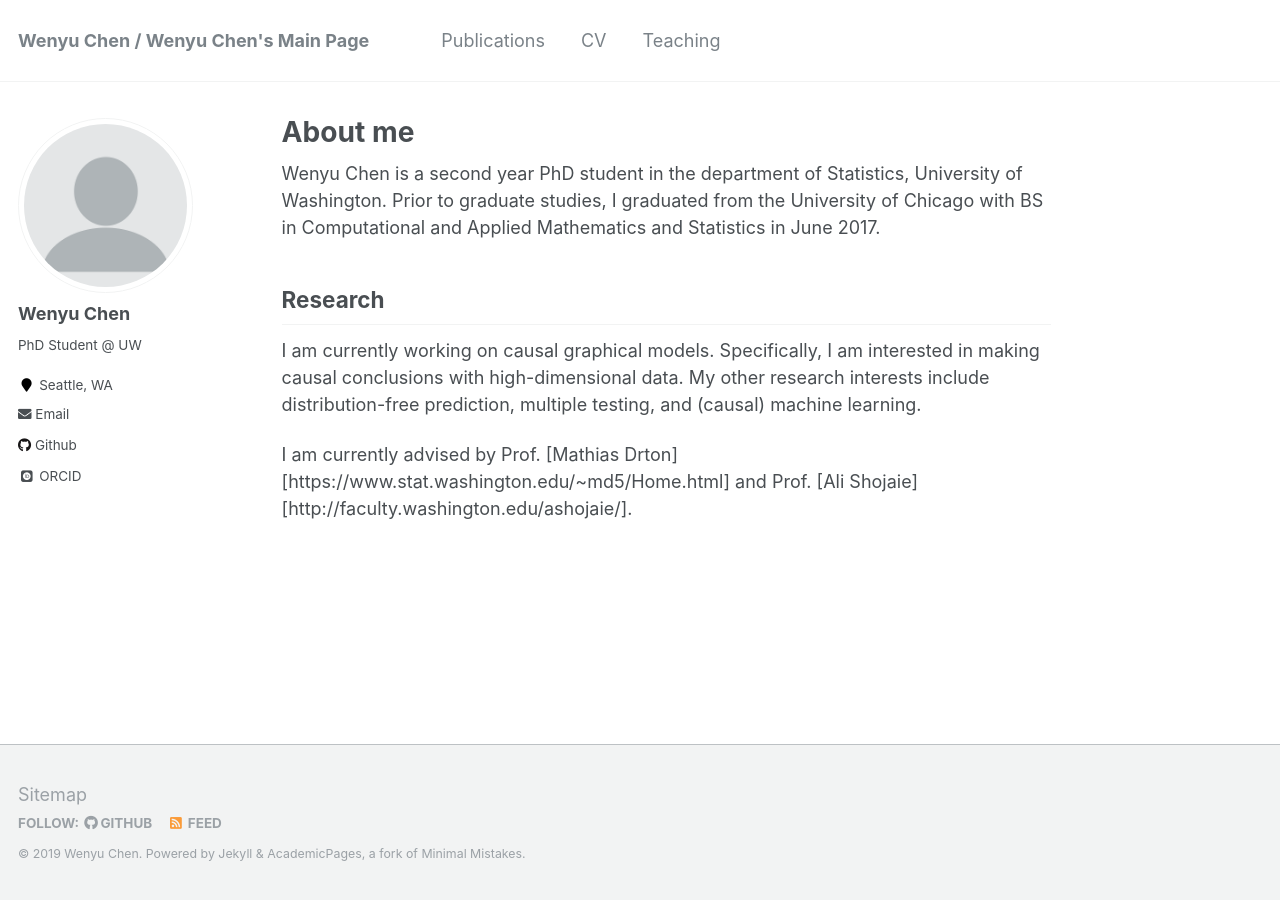
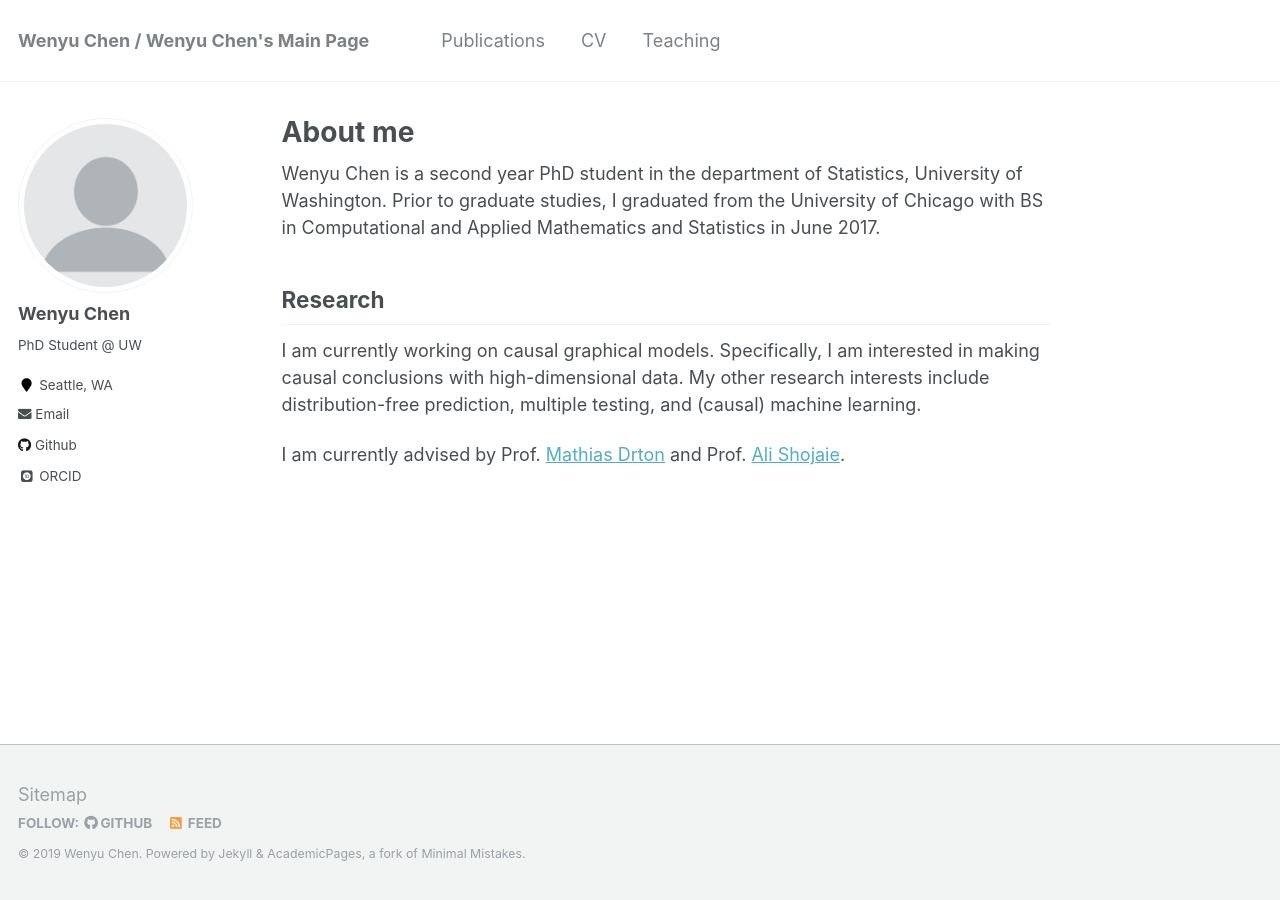
Before and after one commit to WY-Chen/WY-Chen.github.io, a Jekyll site: the page built from _pages/about.md, in a window 1280 px wide. Built offline with Jekyll 4.4.1, drawn with Linux system fonts in a browser that asks for light colours; some web fonts are replaced.

Commit message:
fix links

```diff
--- a/_pages/about.md
+++ b/_pages/about.md
@@ -14,4 +14,4 @@ Wenyu Chen is a second year PhD student in the department of Statistics, Univers
 
 I am currently working on causal graphical models. Specifically, I am interested in making causal conclusions with high-dimensional data. My other research interests include distribution-free prediction, multiple testing, and (causal) machine learning.
 
-I am currently advised by Prof. [Mathias Drton][https://www.stat.washington.edu/~md5/Home.html] and Prof. [Ali Shojaie][http://faculty.washington.edu/ashojaie/].
+I am currently advised by Prof. [Mathias Drton](https://www.stat.washington.edu/~md5/Home.html) and Prof. [Ali Shojaie](http://faculty.washington.edu/ashojaie/).
```
